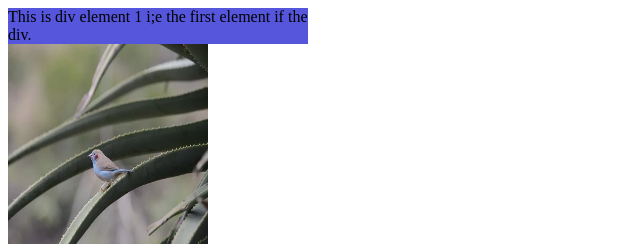
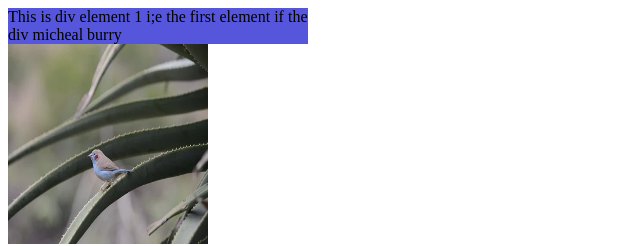
Before and after one commit to yash7raut/A-Responsive-site-Blueladder, a plain HTML site: page width-height.html in a window 1280 px wide. Shown: the full height of the page, 0-640 px from the left. Drawn offline with Linux system fonts and the light colour scheme.

Commit message:
div change

```diff
--- a/width-height.html
+++ b/width-height.html
@@ -5,7 +5,7 @@
     </head>
     <body>
         <div style="width: 300px;;background-color: #5656dd;">
-            This is div element 1 i;e the first element if the div.
+            This is div element 1 i;e the first element if the div micheal burry
         </div>
 
         <img  src= "img/bird1.jpg" alt="A Bird" width="200" height="200">
```
